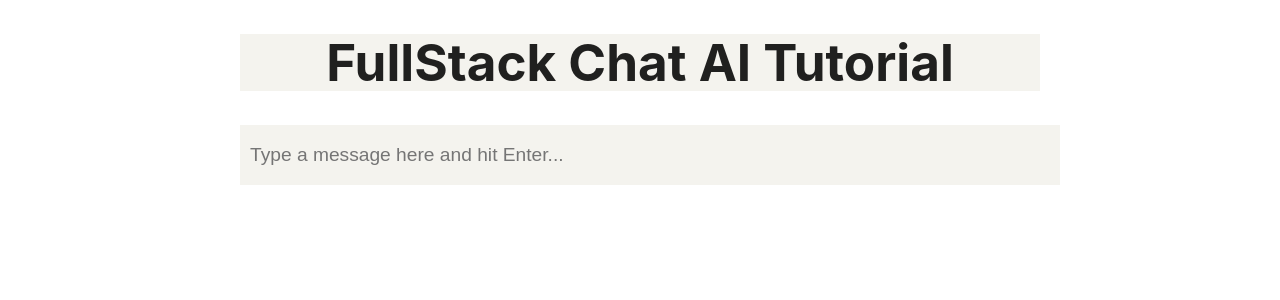
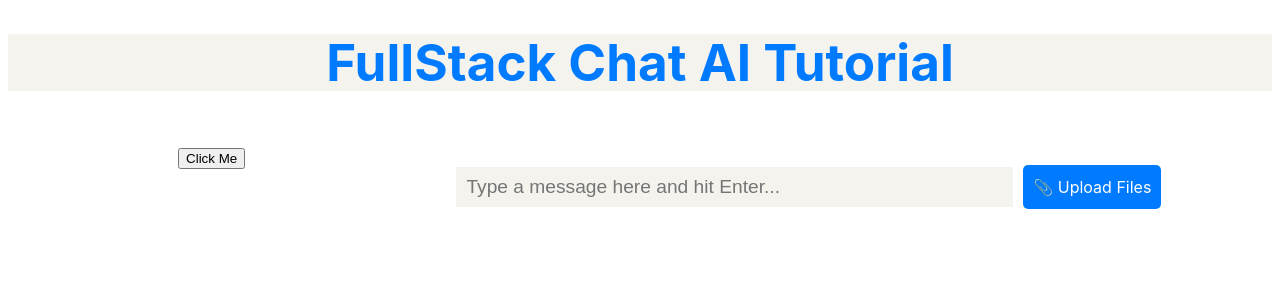
Before and after one commit to sohaibali01/igrate, a React (Vite) app in the folder frontend/: page / in a window 1280 px wide. Shown: the top 300 px of the page. Built offline with nearby package versions, Linux system fonts and the light colour scheme.

Commit message:
upload button, two columns added

```diff
--- a/frontend/src/App.jsx
+++ b/frontend/src/App.jsx
@@ -39,14 +39,29 @@ function App() {
       });
   };
 
+  const handleFileUpload = (e) => {
+    // Handle multiple file upload logic here
+    const files = e.target.files;
+    console.log('Files uploaded:', files);
+  };
+
   return (
-    <main>
+    <div className="container">
       <h1>FullStack Chat AI Tutorial</h1>
 
+      <div className="columns-container">
+        <div className="left-column">
+          <div className="button-container">
+            <button>Click Me</button>
+          </div>
+        </div>
+
+        <div className="right-column">
+          <main>
             <section>
               {chats && chats.length
                 ? chats.map((chat, index) => (
-              <p key={index} className={chat.role === "user" ? "user_msg" : ""}>
+                    <p key={index} className={chat.role === 'user' ? 'user_msg' : 'assistant_msg'}>
                       <span>
                         <b>{chat.role.toUpperCase()}</b>
                       </span>
@@ -54,12 +69,12 @@ function App() {
                       <span>{chat.content}</span>
                     </p>
                   ))
-          : ""}
+                : ''}
             </section>
 
-      <div className={isTyping ? "" : "hide"}>
+            <div className={isTyping ? '' : 'hide'}>
               <p>
-          <i>{isTyping ? "Thinking..." : ""}</i>
+                <i>{isTyping ? 'Thinking...' : ''}</i>
               </p>
             </div>
 
@@ -71,8 +86,21 @@ function App() {
                 placeholder="Type a message here and hit Enter..."
                 onChange={(e) => setMessage(e.target.value)}
               />
+              <label htmlFor="file-upload" className="file-upload-label">
+                <input
+                  type="file"
+                  id="file-upload"
+                  style={{ display: 'none' }}
+                  onChange={handleFileUpload}
+                  multiple // Allow multiple file selection
+                />
+                📎 Upload Files
+              </label>
             </form>
           </main>
+        </div>
+      </div>
+    </div>
   );
 }
 
--- a/frontend/src/index.css
+++ b/frontend/src/index.css
@@ -25,10 +25,11 @@ h1 {
   position: sticky;
   top: 0;
   background-color: rgb(244, 243, 238);
+  color: #007bff;
 }
 
 main{
-  max-width: 800px;
+  max-width: 100%;
   margin: auto;
 }
 
@@ -37,6 +38,7 @@ p{
   max-width: 70%;
   padding: 15px;
   border-radius: 50px;
+  margin: 5px 0;
 }
 
 p span{
@@ -55,6 +57,13 @@ p span:first-child{
   flex-direction: row-reverse;
 }
 
+.assistant_msg{
+  text-align: left;
+  margin-right: 30%;
+  display: flex;
+}
+
+
 .hide {
   visibility: hidden;
   display: none;
@@ -64,6 +73,9 @@ form{
   text-align: center;
   position: sticky;
   bottom: 0;
+  margin-top: 20px;
+  display: flex;
+  align-items: center; /* Center the input and file upload button vertically */
 }
 
 input{
@@ -75,8 +87,63 @@ input{
   padding: 10px;
   font-size: 1.2rem;
   background-color: rgb(244, 243, 238);
+  box-sizing: border-box;
 }
 
 input:focus{
   outline: none;
 }
+
+/* MyComponent.css */
+
+.container {
+  text-align: center;
+}
+
+.columns-container {
+  display: flex;
+  justify-content: space-between;
+  align-items: flex-start;
+  padding: 20px;
+}
+
+.left-column {
+  width: 30%;
+  position: sticky;
+  top: 20px; /* Adjust the top position as needed */
+}
+
+.right-column {
+  width: 65%;
+}
+
+
+section {
+  margin-top: 20px;
+}
+
+
+.button-container {
+  text-align: center;
+  position: sticky;
+}
+
+
+input[type="text"] {
+  width: 70%;
+  padding: 10px;
+  box-sizing: border-box;
+  margin-right: 10px;
+}
+
+.file-upload-label {
+  cursor: pointer;
+  padding: 10px;
+  background-color: #007bff;
+  color: #fff;
+  border-radius: 5px;
+}
+
+.file-upload-label:hover {
+  background-color: #0056b3;
+}
```
Also changed, not shown: 2 other files (tests, documents, lock files or other folders). Lines whose indentation alone changed are shown as unchanged.
